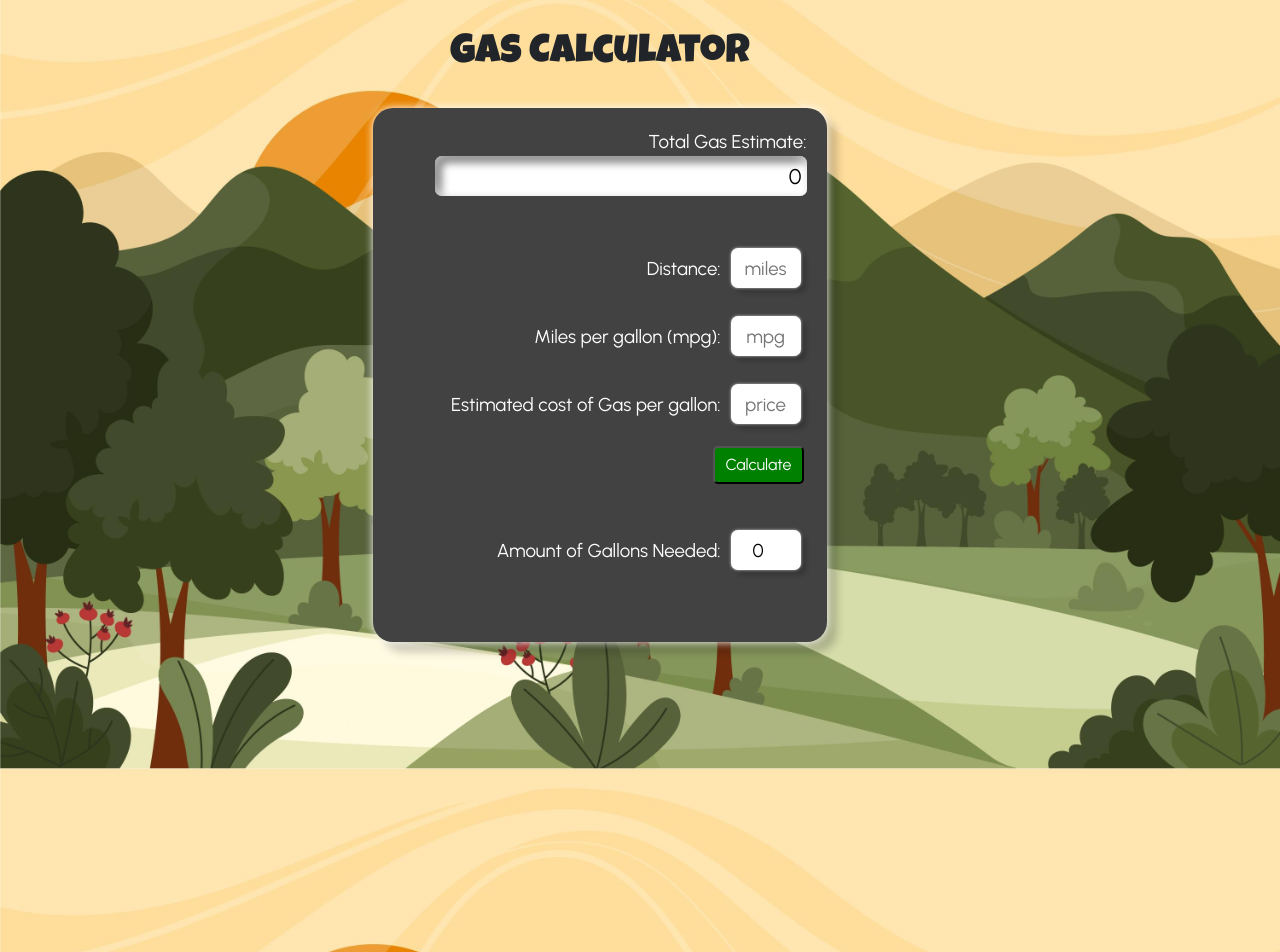
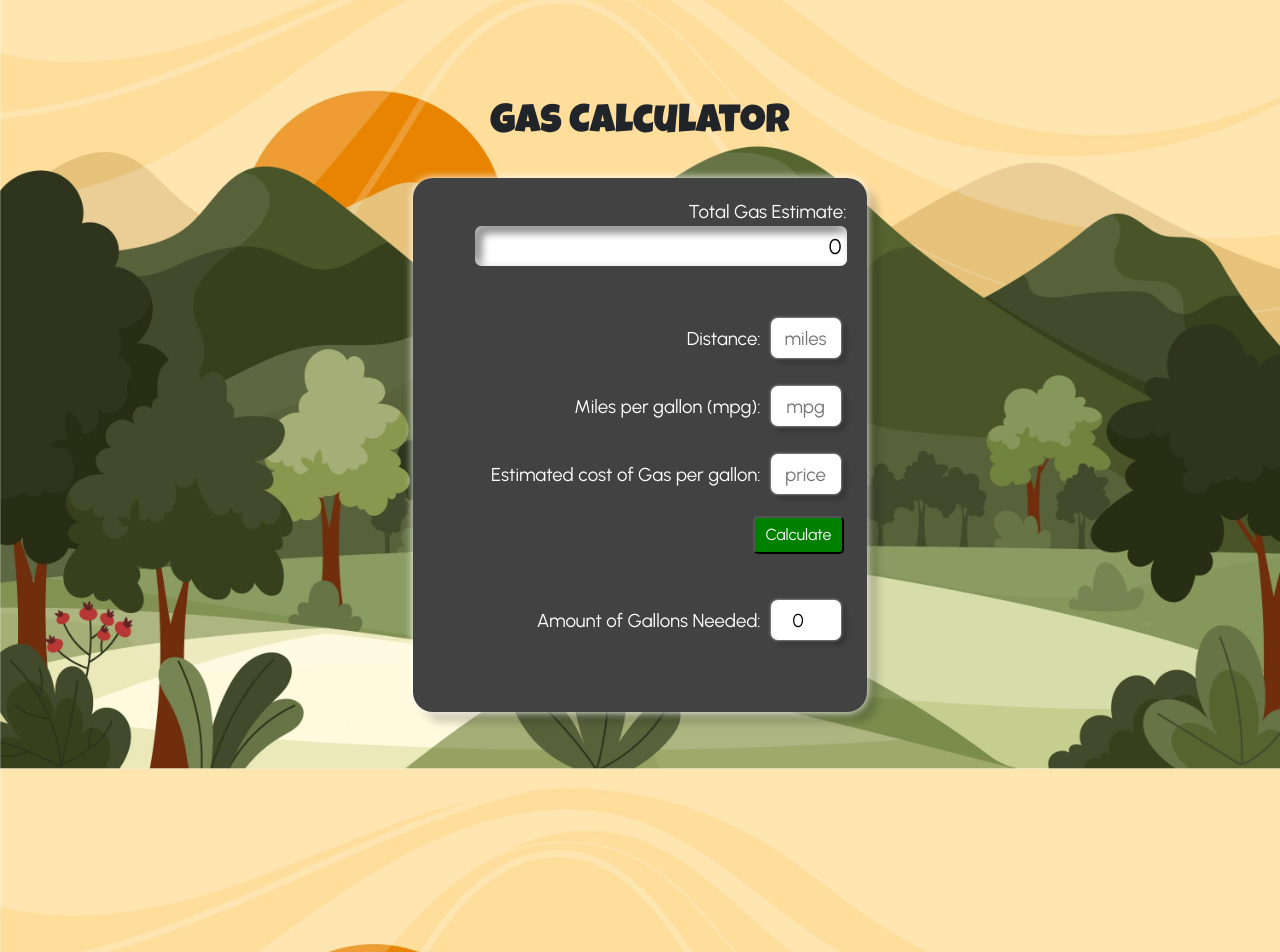
Before and after one commit to moneyesh/TheRoadie, a Flask app: page /gas-calc in a window 1280 px wide. Shown: the part 85-1037 px from the top of the page. Run offline with Flask 2, Linux system fonts and the light colour scheme; some libraries are stand-ins or nearby versions; some web fonts are replaced.

Commit message:
updated gas calc position

```diff
--- a/static/style/style.css
+++ b/static/style/style.css
@@ -525,7 +525,7 @@ body.gas-calc {
 }
 
 #gas-page {
-    margin: 30px;
+    margin-top: 100px;
     text-align: center;
 }
 
```
Also changed, not shown: 3 other files.
